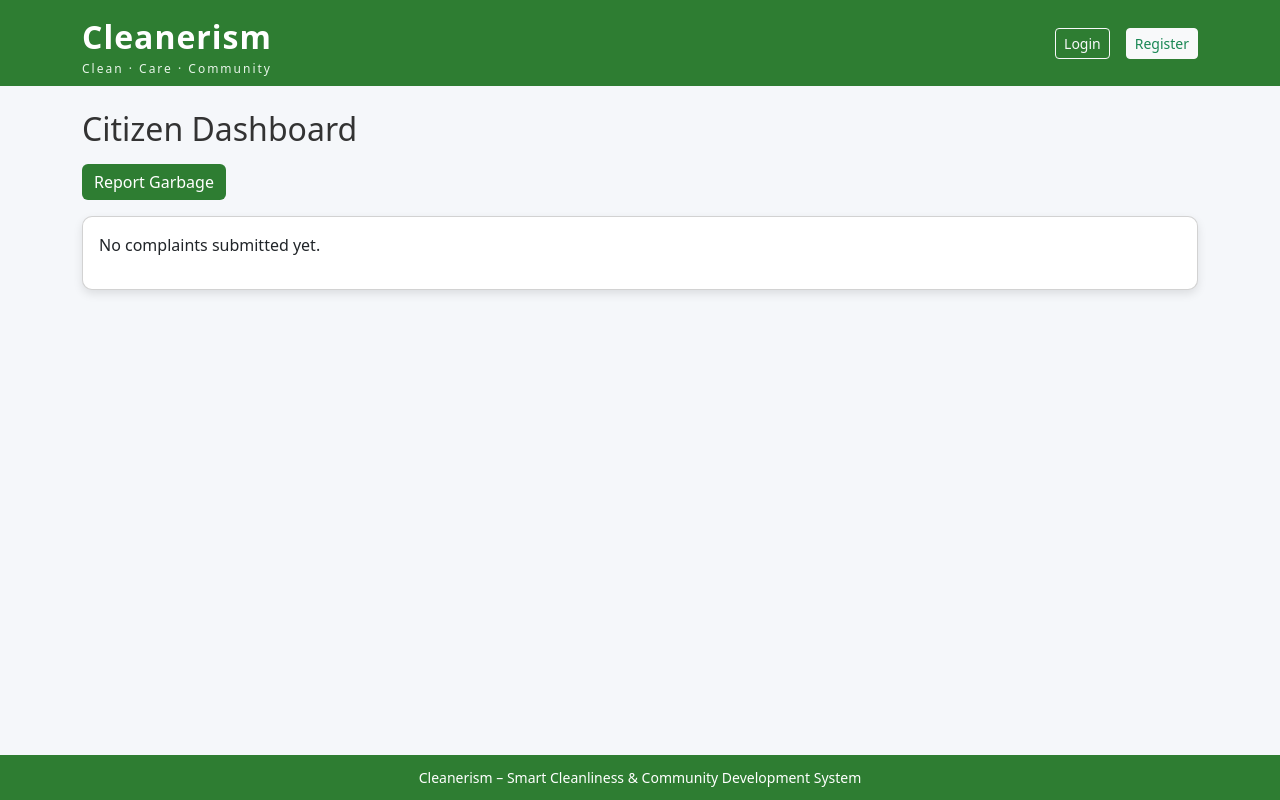
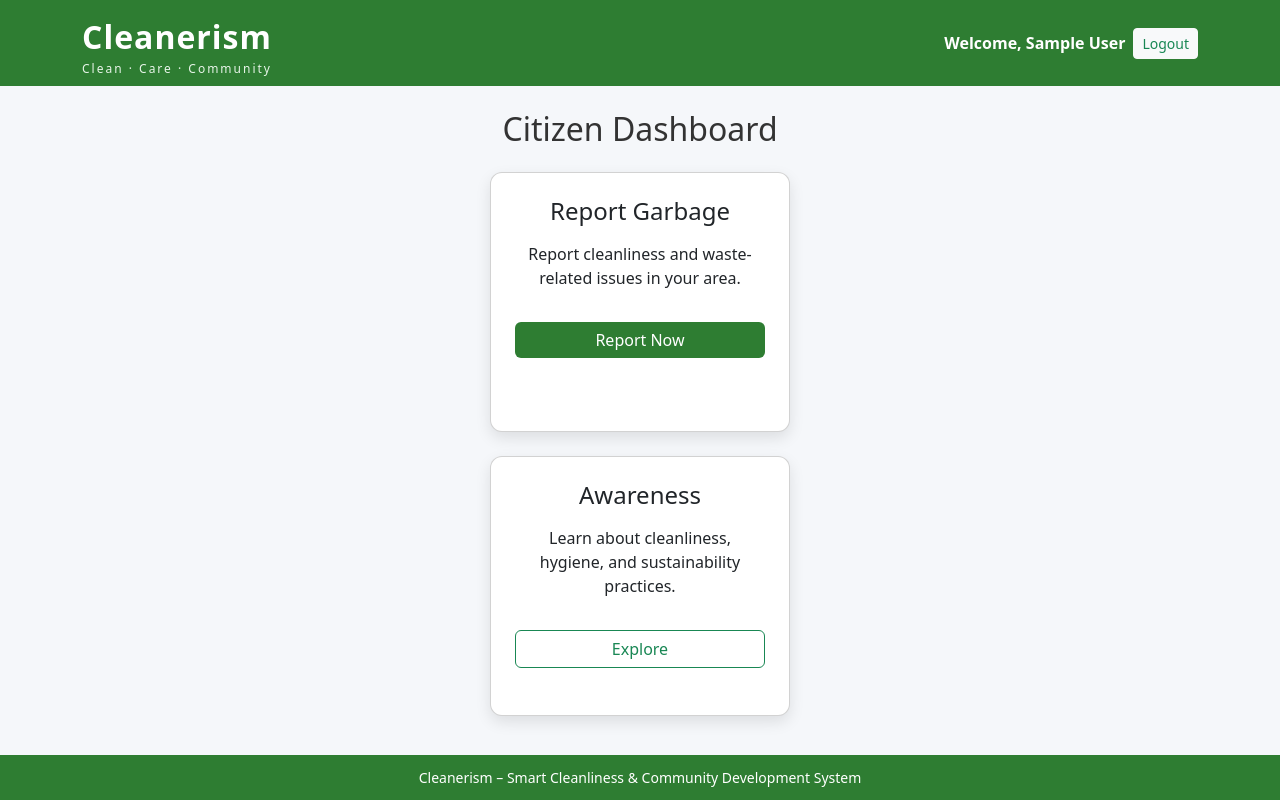
Before and after one commit to itsVasanthk/smart-cleanliness-system, a Flask app: page /citizen in a window 1280 px wide. Run offline with Flask 3, Linux system fonts and the light colour scheme; the visitor is signed in with stand-in values (Sample User, id 1).

Commit message:
Improved session-based navigation and finalized citizen dashboard layout

```diff
--- a/app/__init__.py
+++ b/app/__init__.py
@@ -17,4 +17,9 @@ def create_app():
     from app.routes.auth_routes import auth_bp
     app.register_blueprint(auth_bp)
 
+    from app.routes.awareness_routes import awareness_bp
+    app.register_blueprint(awareness_bp)
+
+
+
     return app
--- a/app/routes/auth_routes.py
+++ b/app/routes/auth_routes.py
@@ -41,20 +41,30 @@ def login():
         password = request.form['password']
 
         cur = mysql.connection.cursor()
-        cur.execute("SELECT user_id, password, role FROM users WHERE email=%s", (email,))
+        cur.execute(
+            "SELECT user_id, name, password, role FROM users WHERE email=%s",
+            (email,)
+        )
         user = cur.fetchone()
         cur.close()
 
-        if user and check_password_hash(user[1], password):
+        if user and check_password_hash(user[2], password):
+            role = user[3].strip().lower()   # 🔥 IMPORTANT LINE
+
+            print("DEBUG ROLE VALUE ->", repr(role))  # 🔍 DEBUG
+
             session['user_id'] = user[0]
-            session['role'] = user[2]
+            session['name'] = user[1]
+            session['role'] = role
 
-            if user[2] == 'citizen':
+            if role == 'citizen':
                 return redirect(url_for('auth.citizen_dashboard'))
-            elif user[2] == 'authority':
+            elif role == 'authority':
                 return redirect(url_for('auth.authority_dashboard'))
+            elif role == 'admin':
+                return redirect(url_for('auth.admin_dashboard'))
             else:
-                return redirect(url_for('auth.admin_dashboard'))
+                return "Unknown role: " + role
 
         return "Invalid email or password"
 
@@ -80,3 +90,8 @@ def authority_dashboard():
 @auth_bp.route("/admin")
 def admin_dashboard():
     return "Admin Dashboard"
+
+@auth_bp.route("/logout")
+def logout():
+    session.clear()
+    return redirect(url_for('auth.home'))
--- a/app/templates/base.html
+++ b/app/templates/base.html
@@ -52,6 +52,14 @@
     margin-top: -6px;
 }
 
+.dashboard-card {
+    width: 300px;
+    height: 260px;
+    border-radius: 12px;
+    box-shadow: 0 6px 15px rgba(0,0,0,0.1);
+}
+
+
 
     </style>
 </head>
@@ -69,10 +77,19 @@
         </div>
 
         <!-- Right side links -->
-        <div class="d-flex gap-3">
-            <a class="btn btn-outline-light btn-sm" href="/login">Login</a>
-            <a class="btn btn-light btn-sm text-success" href="/register">Register</a>
+        <div class="d-flex gap-2 align-items-center">
+            {% if session.get('user_id') %}
+                <span class="text-white fw-semibold">
+                    Welcome, {{ session.get('name') }}
+                </span>
+                <a class="btn btn-light btn-sm text-success" href="/logout">Logout</a>
+            {% else %}
+                <a class="btn btn-outline-light btn-sm" href="/login">Login</a>
+                <a class="btn btn-light btn-sm text-success" href="/register">Register</a>
+            {% endif %}
         </div>
+
+
 
     </div>
 </nav>
--- a/app/templates/citizen_dashboard.html
+++ b/app/templates/citizen_dashboard.html
@@ -1,12 +1,32 @@
 {% extends "base.html" %}
 {% block content %}
 
-<h2 class="mb-3">Citizen Dashboard</h2>
+<h2 class="mb-4 text-center">Citizen Dashboard</h2>
 
-<a href="/report" class="btn btn-success mb-3">Report Garbage</a>
+<div class="d-flex flex-column align-items-center gap-4">
 
-<div class="card p-3">
-    <p>No complaints submitted yet.</p>
+    <!-- Report Garbage Card -->
+    <div class="card dashboard-card text-center p-4">
+        <h4>Report Garbage</h4>
+        <p class="mt-2">
+            Report cleanliness and waste-related issues in your area.
+        </p>
+        <a href="/report" class="btn btn-success mt-3">
+            Report Now
+        </a>
+    </div>
+
+    <!-- Awareness Card -->
+    <div class="card dashboard-card text-center p-4">
+        <h4>Awareness</h4>
+        <p class="mt-2">
+            Learn about cleanliness, hygiene, and sustainability practices.
+        </p>
+        <a href="/awareness" class="btn btn-outline-success mt-3">
+            Explore
+        </a>
+    </div>
+
 </div>
 
 {% endblock %}
```
Also changed, not shown: app/routes/awareness_routes.py (added, +38 -0 lines), app/templates/awareness/awareness_home.html (added, +40 -0 lines), app/templates/awareness/food.html (added, +15 -0 lines), app/templates/awareness/guidelines.html (added, +15 -0 lines), app/templates/awareness/temples.html (added, +15 -0 lines), app/templates/awareness/tourism.html (added, +15 -0 lines), app/templates/home.html (+21 -2 lines).
